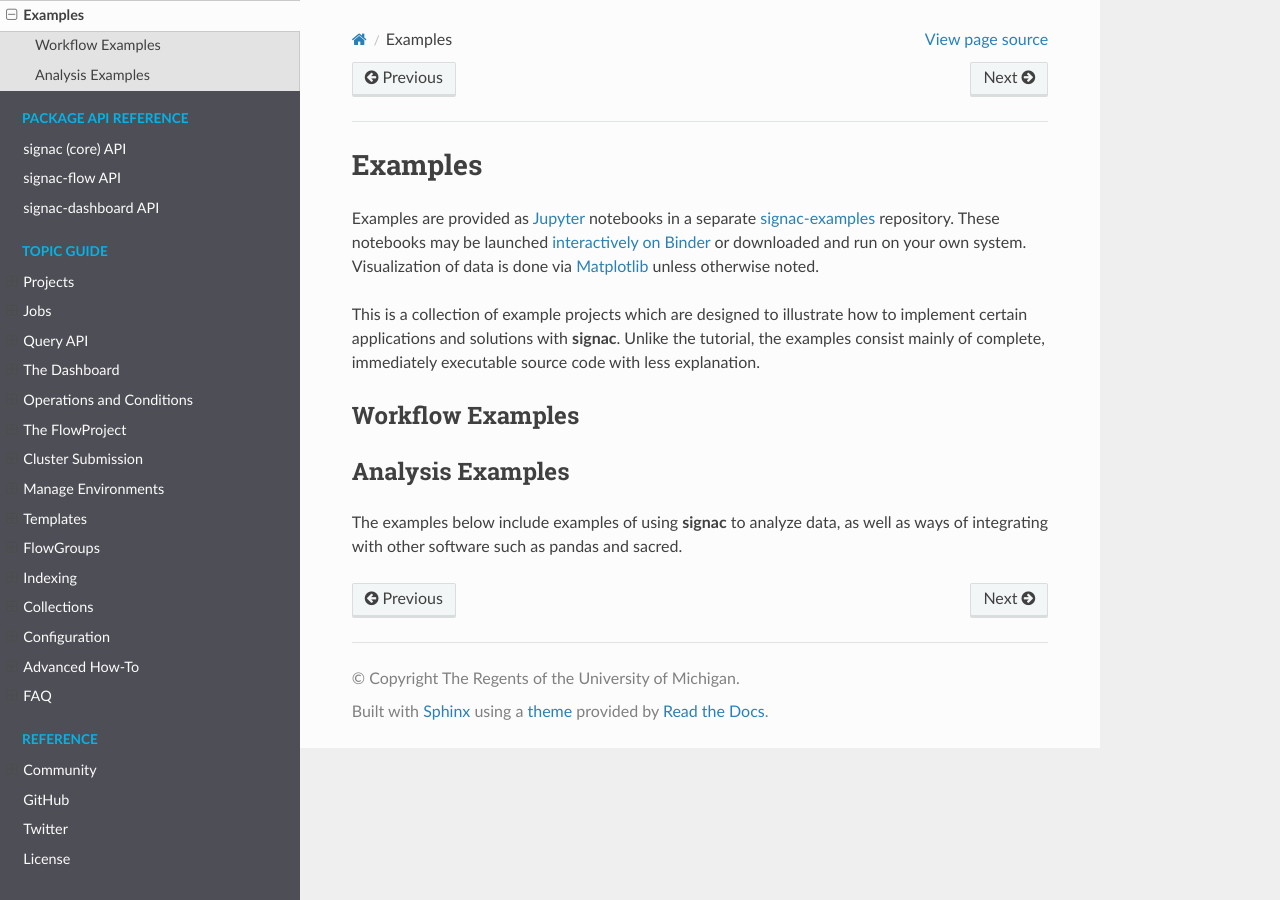
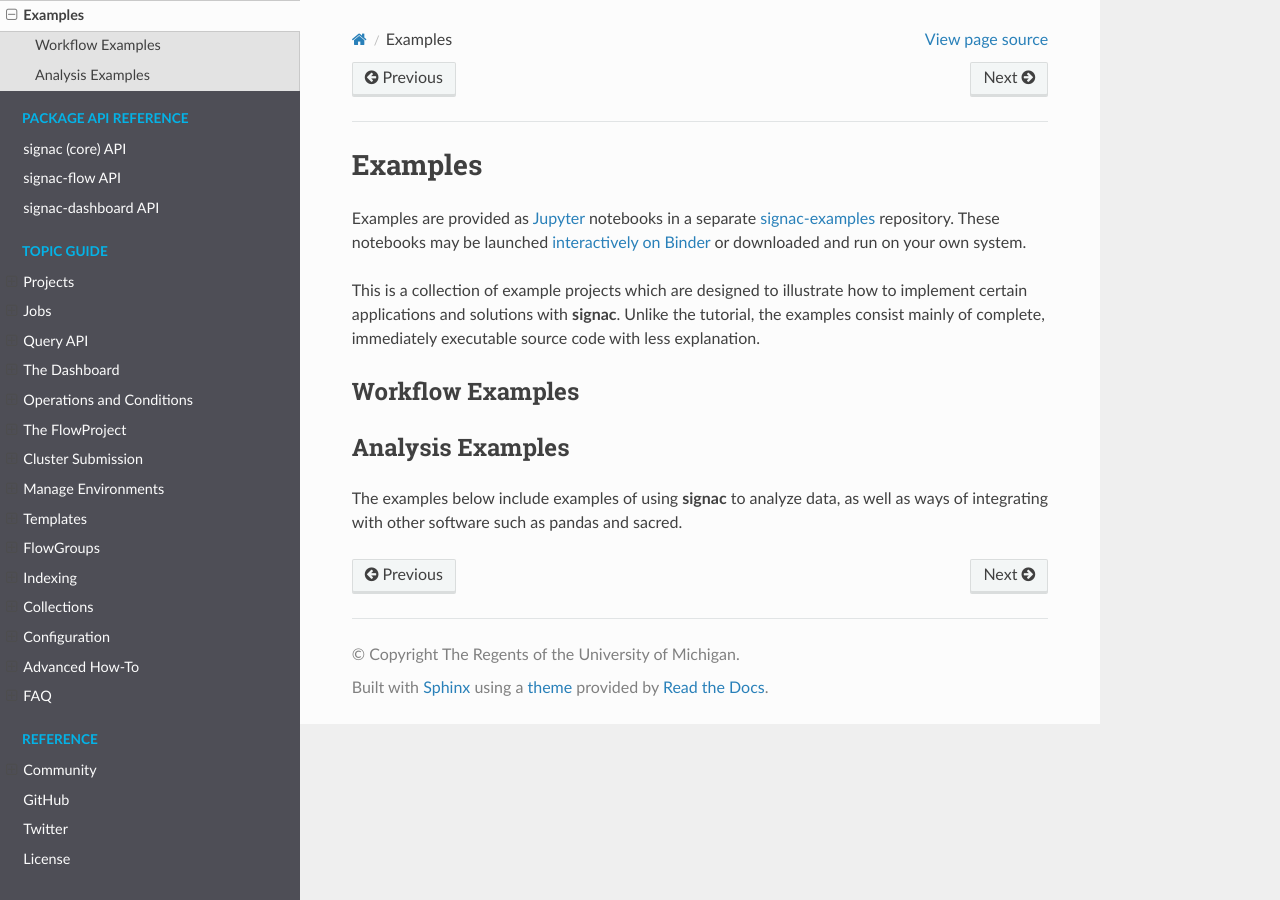
Before and after one commit to glotzerlab/signac-docs, a Sphinx documentation site: the page built from docs/source/examples.rst, in a window 1280 px wide. Built offline with Sphinx 7.4.7 and the Read the Docs theme 2.0.0, drawn with Linux system fonts in a browser that asks for light colours.

Commit message:
Update paths for renamed submodule.

```diff
--- a/docs/source/conf.py
+++ b/docs/source/conf.py
@@ -74,8 +74,8 @@
     "_build",
     "_templates",
     "**.ipynb_checkpoints",
-    "signac-examples/notebooks/index.ipynb",
-    "signac-examples/projects/**",
+    "examples/notebooks/index.ipynb",
+    "examples/projects/**",
 ]
 
 # Don't execute notebooks when rendering.
--- a/docs/source/examples.rst
+++ b/docs/source/examples.rst
@@ -4,11 +4,11 @@
 Examples
 ========
 
-Examples are provided as `Jupyter <https://jupyter.org/>`_ notebooks in a separate
-`signac-examples <https://github.com/glotzerlab/signac-examples>`_ repository.
-These notebooks may be launched `interactively on Binder <https://mybinder.org/v2/gh/glotzerlab/signac-examples/master?filepath=index.ipynb>`_
+Examples are provided as `Jupyter <https://jupyter.org/>`__ notebooks in a separate
+`signac-examples <https://github.com/glotzerlab/signac-examples>`__ repository.
+These notebooks may be launched
+`interactively on Binder <https://mybinder.org/v2/gh/glotzerlab/signac-examples/master?filepath=notebooks%2Findex.ipynb>`__
 or downloaded and run on your own system.
-Visualization of data is done via `Matplotlib <https://matplotlib.org/>`_ unless otherwise noted.
 
 This is a collection of example projects which are designed to illustrate how to implement certain applications and solutions with **signac**.
 Unlike the tutorial, the examples consist mainly of complete, immediately executable source code with less explanation.
```
Also changed, not shown: other parts of docs/source/examples.rst (+2 -2 lines).
